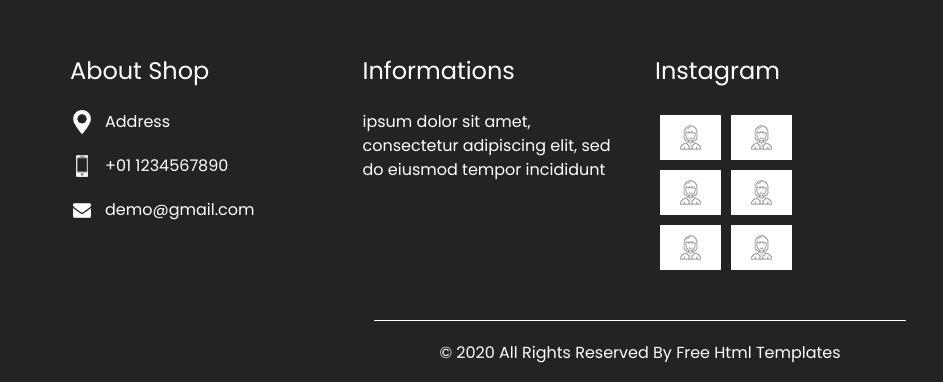
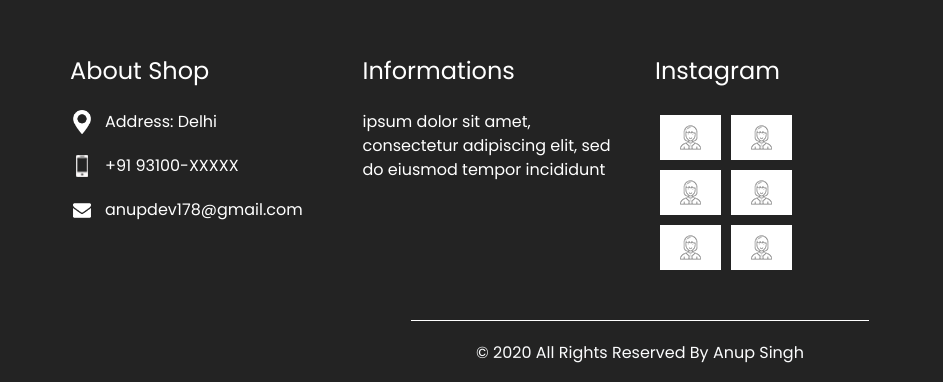
Before and after one commit to anup199/anup199.github.io, a plain HTML site: page index.html in a window 1280 px wide. Shown: the part 5027-5409 px from the top of the page, 0-943 px from the left. Drawn offline with nearby package versions, Linux system fonts and the light colour scheme.

Commit message:
changes done

```diff
--- a/index.html
+++ b/index.html
@@ -502,7 +502,7 @@
                 <img src="images/location-white.png" width="18px" alt="">
               </div>
               <p>
-                Address
+                Address: Delhi
               </p>
             </div>
             <div>
@@ -510,7 +510,7 @@
                 <img src="images/telephone-white.png" width="12px" alt="">
               </div>
               <p>
-                +01 1234567890
+                +91 93100-XXXXX
               </p>
             </div>
             <div>
@@ -518,7 +518,7 @@
                 <img src="images/envelope-white.png" width="18px" alt="">
               </div>
               <p>
-                demo@gmail.com
+                anupdev178@gmail.com
               </p>
             </div>
           </div>
@@ -618,7 +618,7 @@
   <section class="container-fluid footer_section">
     <p>
       &copy; 2020 All Rights Reserved By
-      <a href="https://html.design/">Free Html Templates</a>
+      <a href="#">Anup Singh</a>
     </p>
   </section>
   <!-- footer section -->
```
Also changed, not shown: about.html (+2 -2 lines), contact.html (+2 -2 lines), do.html (+2 -2 lines), portfolio.html (+2 -2 lines).
